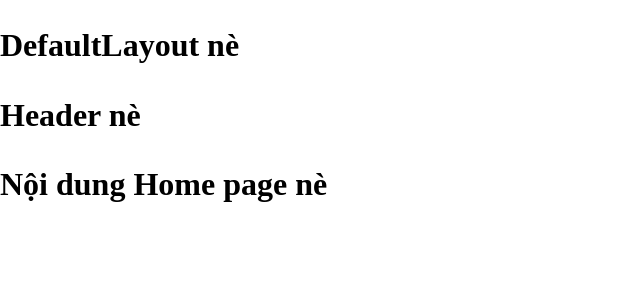
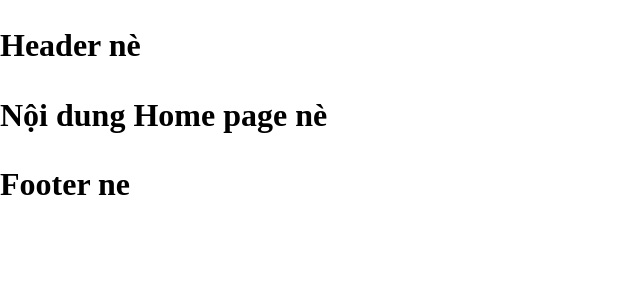
Before and after one commit to thientuquangtrung/birdtradingplatform, a React (Create React App) app in the folder client/: page / in a window 1280 px wide. Shown: the top 300 px of the page, without its empty margins (0-640 px from the left). Built offline with nearby package versions, Linux system fonts and the light colour scheme.

Commit message:
default layout

```diff
--- a/client/src/layouts/DefaultLayout/DefaultLayout.js
+++ b/client/src/layouts/DefaultLayout/DefaultLayout.js
@@ -1,12 +1,12 @@
-import Home from "../../pages/Home/Home";
+import Footer from "../layoutComponents/Footer/Footer";
 import Header from "../layoutComponents/Header/Header";
 
-function DefaultLayout() {
+function DefaultLayout({ children }) {
     return (
         <div>
-            <h1>DefaultLayout nè</h1>
             <Header />
-            <Home />
+            {children}
+            <Footer />
         </div>
     );
 }
--- /dev/null
+++ b/client/src/layouts/layoutComponents/Footer/Footer.js
@@ -0,0 +1,9 @@
+function Footer() {
+    return (
+        <div>
+            <h1>Footer ne</h1>
+        </div>
+    );
+}
+
+export default Footer;
```
